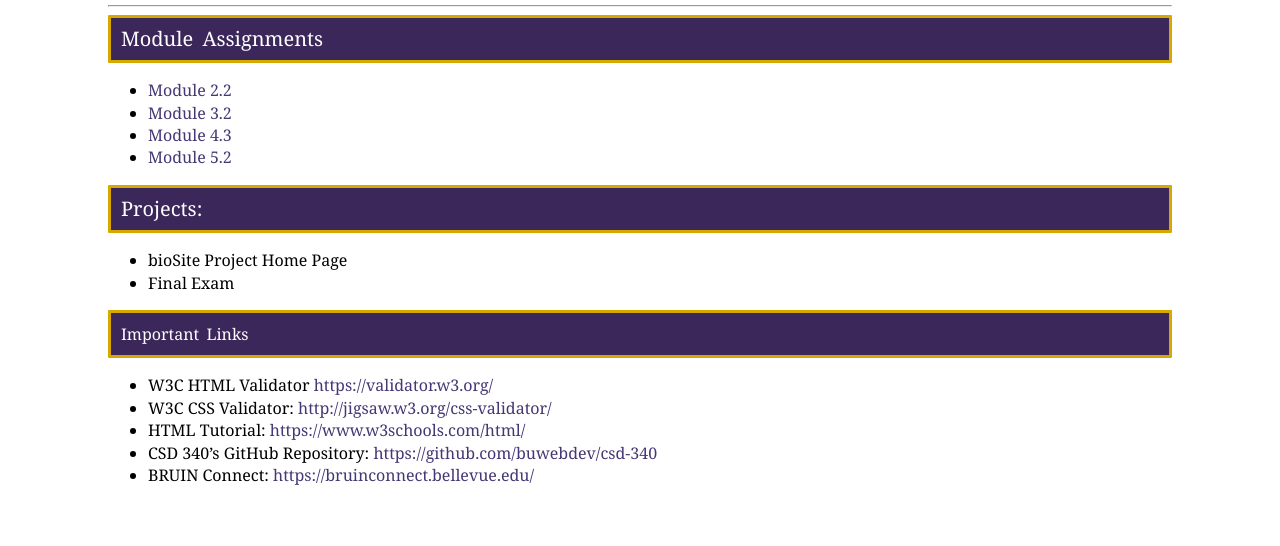
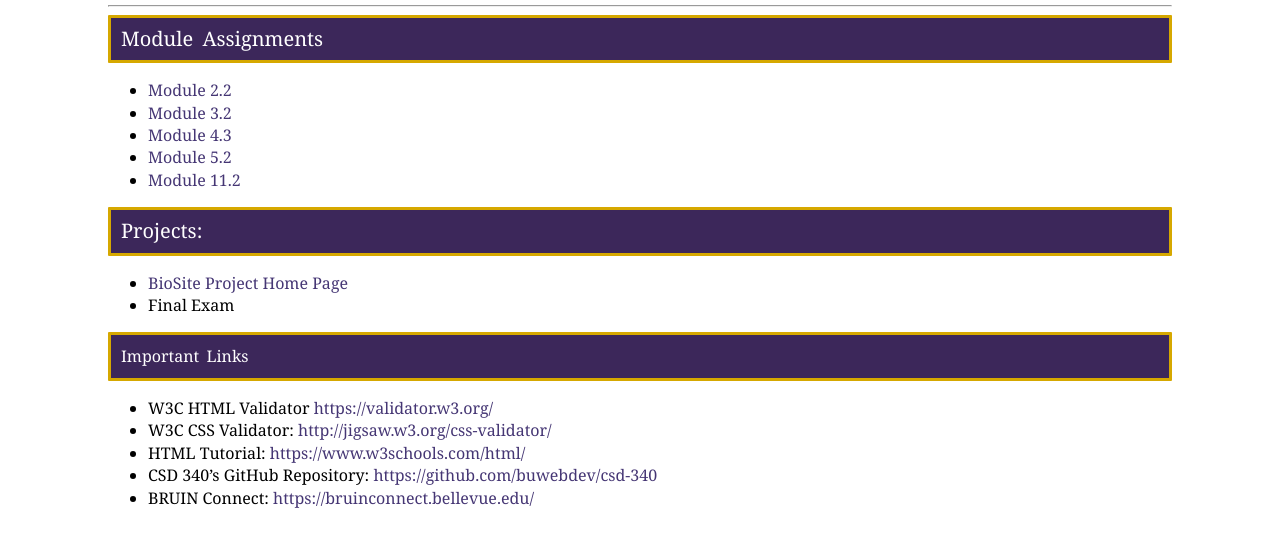
Before and after one commit to atlantisfan/csd-340, a plain HTML site: page index.html in a window 1280 px wide. Shown: the part 158-704 px from the top of the page. Drawn offline with Linux system fonts and the light colour scheme; a web font is replaced by a local one.

Commit message:
Added link to Biosite and Module 11.2

```diff
--- a/index.html
+++ b/index.html
@@ -32,10 +32,11 @@ content="Justin Brehms" />
     <li><a href="./module-3/brehms_EX2.html">Module 3.2</a></li>
     <li><a href="./module-4/brehms_EX3.html">Module 4.3</a></li>
 	<li><a href="./module-5/brehms_EX4.html">Module 5.2</a></li>
+	<li><a href="./module-11/assignment_11.2.docx">Module 11.2</a></li>
 </ul>
 <h3>Projects: </h3>
 <ul>
-    <li>bioSite Project Home Page</li>
+    <li><a  href="https://atlantisfan.github.io/biosite/">BioSite Project Home Page</a></li>
     <li>Final Exam</li>
 </ul>
 <h4>
```
